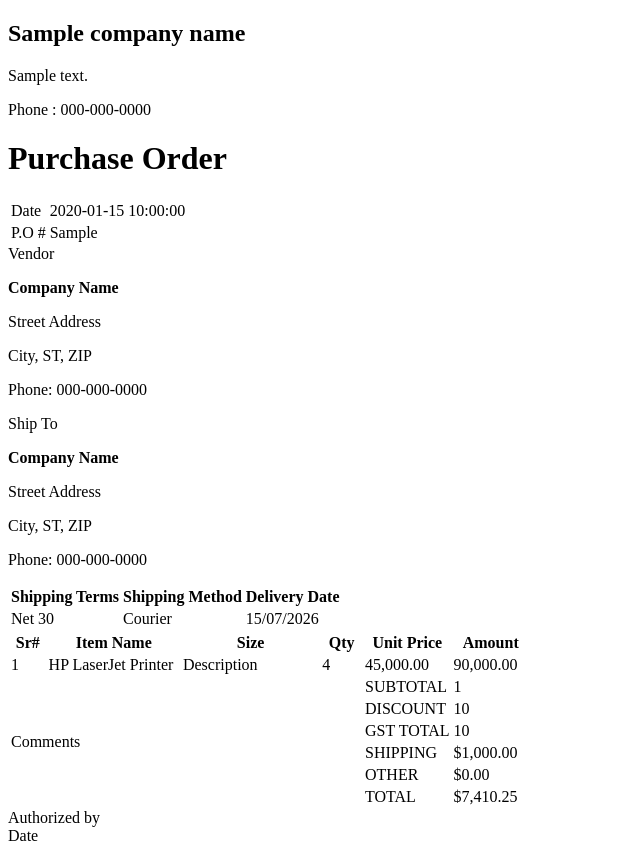
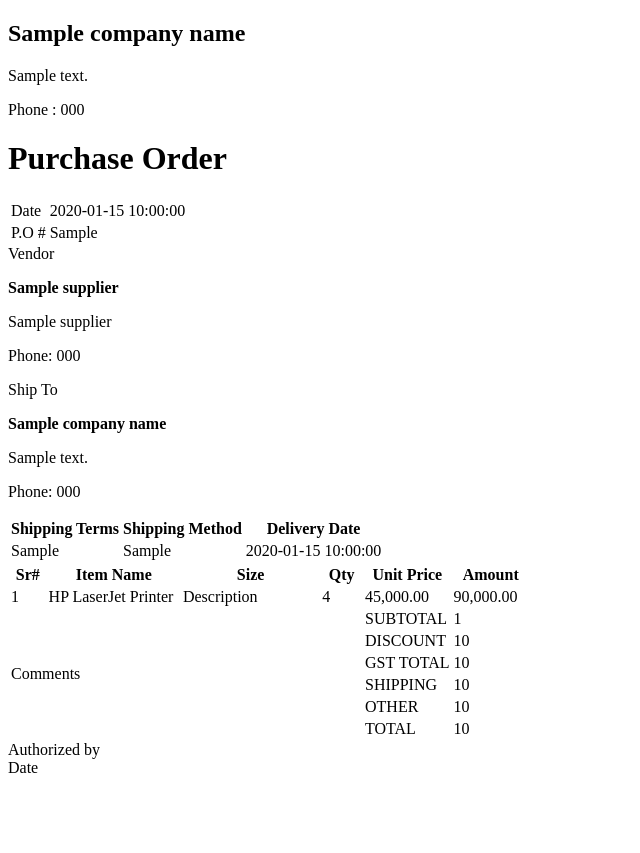
Before and after one commit to asaducp-hue/pr-pdf-api, a Python web app: template templates/purchase_order.html in a window 1280 px wide. Shown: the part 26-879 px from the top of the page, without its empty margins (0-640 px from the left). After the commit the page ends 799 px from the top, so only its background shows below. Run offline with Jinja, Linux system fonts and the light colour scheme; the template is opened without the code that fills it: most values are stand-ins (such as "Sample title", 1, 10 or a date in 2020).

```diff
--- a/templates/purchase_order.html
+++ b/templates/purchase_order.html
@@ -21,7 +21,7 @@
 
             <p>{{company_address}}</p>
 
-            <p>Phone : 000-000-0000</p>
+            <p>Phone : {{company_phone}}</p>
 
         </div>
 
@@ -55,10 +55,9 @@
 
         <div class="section-title">Vendor</div>
 
-        <p><strong>Company Name</strong></p>
-        <p>Street Address</p>
-        <p>City, ST, ZIP</p>
-        <p>Phone: 000-000-0000</p>
+        <p><strong>{{supplier}}</strong></p>
+        <p>{{supplier}}</p>
+        <p>Phone: {{supplier_phone}}</p>
 
     </div>
 
@@ -66,10 +65,9 @@
 
         <div class="section-title">Ship To</div>
 
-        <p><strong>Company Name</strong></p>
-        <p>Street Address</p>
-        <p>City, ST, ZIP</p>
-        <p>Phone: 000-000-0000</p>
+        <p><strong>{{company_name}}</strong></p>
+        <p>{{business_unit_address}}</p>
+        <p>Phone: {{business_unit_phone}}</p>
 
     </div>
 
@@ -81,9 +79,9 @@
         <th>Delivery Date</th>
     </tr>
     <tr>
-        <td>Net 30</td>
-        <td>Courier</td>
-        <td>15/07/2026</td>
+        <td>{{shipping_terms}}</td>
+        <td>{{shipping_method}}</td>
+        <td>{{delivery_date}}</td>
     </tr>
 </table>
 
@@ -135,17 +133,17 @@
 
 <tr>
     <td class="summary-label">SHIPPING</td>
-    <td class="summary-value">$1,000.00</td>
+    <td class="summary-value">{{shipping_amount}}</td>
 </tr>
 
 <tr>
     <td class="summary-label">OTHER</td>
-    <td class="summary-value">$0.00</td>
+    <td class="summary-value">{{other_amount}}</td>
 </tr>
 
 <tr class="grand-total">
     <td class="summary-label">TOTAL</td>
-    <td class="summary-value">$7,410.25</td>
+    <td class="summary-value">{{net_amount}}</td>
 </tr>
 
 </table>
```
Also changed, not shown: purchase_order.py (+10 -0 lines).
